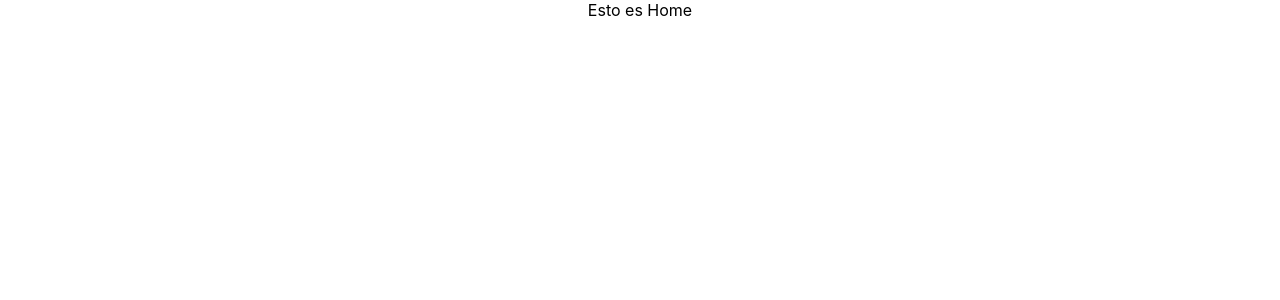
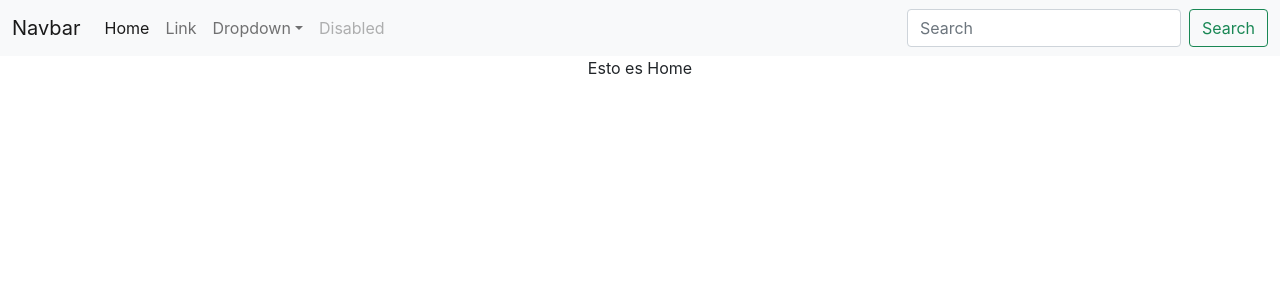
Before and after one commit to Bianca-Crochet/crochet-front, a React (Create React App) app in the folder app/: page / in a window 1280 px wide. Shown: the top 300 px of the page. Built offline with nearby package versions, Linux system fonts and the light colour scheme.

Commit message:
Added Navbar

```diff
--- a/app/public/index.html
+++ b/app/public/index.html
@@ -15,6 +15,7 @@
       user's mobile device or desktop. See https://developers.google.com/web/fundamentals/web-app-manifest/
     -->
     <link rel="manifest" href="%PUBLIC_URL%/manifest.json" />
+    <link href="https://cdn.jsdelivr.net/npm/bootstrap@5.1.3/dist/css/bootstrap.min.css" rel="stylesheet" integrity="sha384-1BmE4kWBq78iYhFldvKuhfTAU6auU8tT94WrHftjDbrCEXSU1oBoqyl2QvZ6jIW3" crossorigin="anonymous">
     <!--
       Notice the use of %PUBLIC_URL% in the tags above.
       It will be replaced with the URL of the `public` folder during the build.
--- a/app/src/App.js
+++ b/app/src/App.js
@@ -2,13 +2,14 @@ import { BrowserRouter, Route, Switch } from 'react-router-dom';
 import Home from '../src/views/Home';
 
 import './App.css';
-// import NavBar from './components/NavBar/NavBar';
+import NavBar from './components/NavBar/NavBar';
 
 function App() {
     return (
         <>
             <div className='App'>
                 <BrowserRouter>
+                    <NavBar />
                     <Switch>
                         <Route exact path='/' component={Home} />
                     </Switch>
--- a/app/src/components/NavBar/NavBar.js
+++ b/app/src/components/NavBar/NavBar.js
@@ -34,11 +34,10 @@ const NavBar = () => {
                             <li className='nav-item dropdown'>
                                 <a
                                     className='nav-link dropdown-toggle'
-                                    href='#!'
                                     id='navbarDropdown'
                                     role='button'
                                     data-bs-toggle='dropdown'
-                                    aria-expanded='false'
+                                    aria-expanded='true'
                                 >
                                     Dropdown
                                 </a>
```
